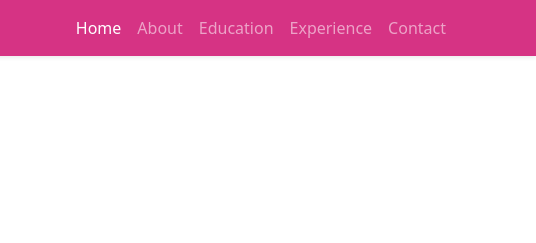
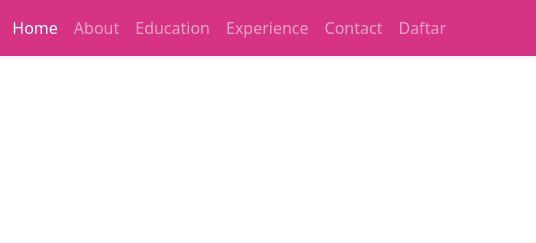
Before and after one commit to Reginaraswari21/cv, a plain HTML site: page index.html in a window 1280 px wide. Shown: the top 243 px of the page, 744-1280 px from the left. Drawn offline with nearby package versions, Linux system fonts and the light colour scheme.

Commit message:
Update index.html

```diff
--- a/index.html
+++ b/index.html
@@ -30,6 +30,7 @@
               <a class="nav-link" href="#education">Education</a>
               <a class="nav-link" href="#experience">Experience</a>
               <a class="nav-link" href="#contact">Contact</a>
+              <a class="nav-link" href="daftar.html">Daftar</a>
             </div>
           </div>
         </div>
```
